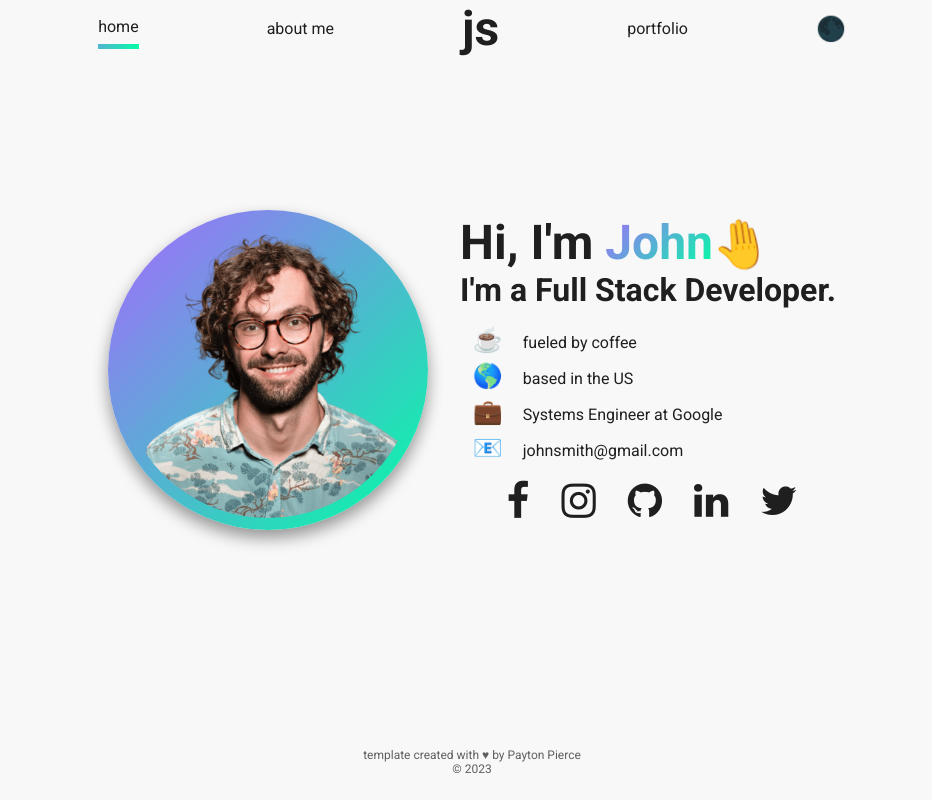
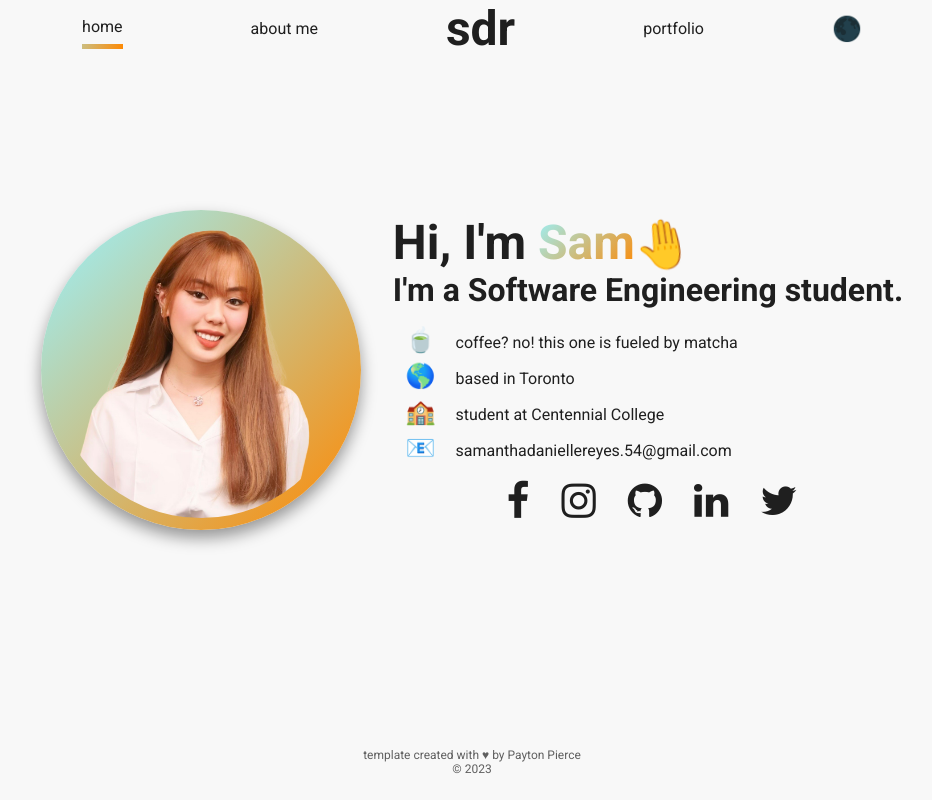
Before and after one commit to sarcasammm/Assignment-1, a React (Create React App) app: page / in a window 1280 px wide. Shown: the whole page, without its empty margins (168-1100 px from the left). Built offline with nearby package versions, Linux system fonts and the light colour scheme; the HTML template or start-up script is replaced by a standard one.

Commit message:
Modified and personalized template's "Home Page"

```diff
--- a/src/info/Info.js
+++ b/src/info/Info.js
@@ -5,81 +5,63 @@ import mock3 from "../img/mock3.png"
 import mock4 from "../img/mock4.png"
 import mock5 from "../img/mock5.png"
 
-/* Hi there! Thanks for checking out my portfolio template. Be sure to read the comments to get a better understanding of
-how to make this template work best for you! */
 
-export let colors = ["rgb(0,255,164)", "rgb(166,104,255)"];
-/*
-I highly recommend using a gradient generator like https://gradientgenerator.paytonpierce.dev/ to generate a pair of colors that you like.
-These colors will be used to style your name on the homepage, the background of your picture, and some other accents throughout
-the site.
- */
+export let colors = ["rgb(255,136,0)", "rgb(153,243,255)"];
 
-/*
-This variable will change the layout of the website from multipage to single, scrollable page
-*/
 export let singlePage = false;
 
-/*
-So let's get started! Some of the info below is pretty self-explanatory, like 'firstName' and 'bio'. I'll try to explain anything
-that might not be obvious right off the bat :) I recommend looking at the template example live using "npm start" to get an idea
-of what each of the values mean.
- */
-
 export const info = {
-    firstName: "John",
-    lastName: "Smith",
-    initials: "js", // the example uses first and last, but feel free to use three or more if you like.
-    position: "a Full Stack Developer",
-    selfPortrait: self, // don't change this unless you want to name your self-portrait in the "img" folder something else!
-    gradient: `-webkit-linear-gradient(135deg, ${colors})`, // don't change this either
+    firstName: "Sam",
+    lastName: "Reyes",
+    initials: "sdr",
+    position: "a Software Engineering student",
+    selfPortrait: self,
+    gradient: `-webkit-linear-gradient(135deg, ${colors})`,
     baseColor: colors[0],
-    miniBio: [ // these are just some "tidbits" about yourself. You can look at mine https://paytonjewell.github.io/#/ for an example if you'd like
+    miniBio: [
         {
-            emoji: '☕',
-            text: 'fueled by coffee'
+            emoji: '🍵',
+            text: 'coffee? no! this one is fueled by matcha'
         },
         {
             emoji: '🌎',
-            text: 'based in the US'
+            text: 'based in Toronto'
         },
         {
-            emoji: "💼",
-            text: "Systems Engineer at Google"
+            emoji: "🏫",
+            text: "student at Centennial College"
         },
         {
             emoji: "📧",
-            text: "johnsmith@gmail.com"
+            text: "samanthadaniellereyes.54@gmail.com"
         }
     ],
     socials: [
         {
-            link: "https://facebook.com",
+            link: "https://www.facebook.com/sarcasammm/",
             icon: 'fa fa-facebook',
             label: 'facebook'
         },
         {
-            link: "https://instagram.com",
+            link: "https://www.instagram.com/sarcasammm_/",
             icon: 'fa fa-instagram',
             label: 'instagram'
         },
         {
-            link: "https://github.com",
+            link: "https://github.com/sarcasammm",
             icon: "fa fa-github",
             label: 'github'
         },
         {
-            link: "https://linkedin.com",
+            link: "https://www.linkedin.com/in/samanthadaniellereyes/",
             icon: "fa fa-linkedin",
             label: 'linkedin'
         },
         {
-            link: "https://twitter.com",
+            link: "https://x.com/sarcasammm_/media",
             icon: "fa fa-twitter",
             label: 'twitter'
         }
-// Feel free to remove any of these that you don't have. I'll write an FAQ on how to add new ones later, let me know if you have a request for an icon!
-// Just change the links so that they lead to your social profiles.
 
     ],
     bio: "Hello! I'm John. I'm a systems engineer for Google. I studied CompSci at Harvard, I enjoy long walks on the beach, and I believe artificial intelligence will inevitably rule us all one day. You should hire me!",
```
Also changed, not shown: src/img/self.png, 1 other file (tests, documents, lock files or other folders).
